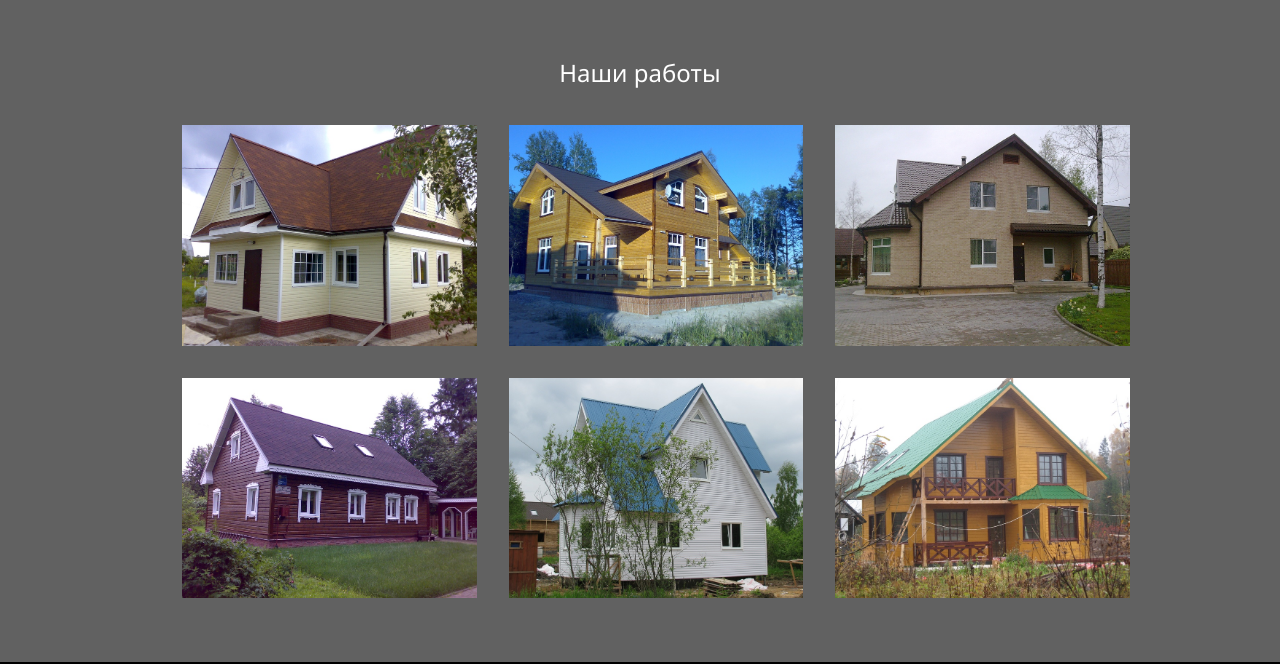
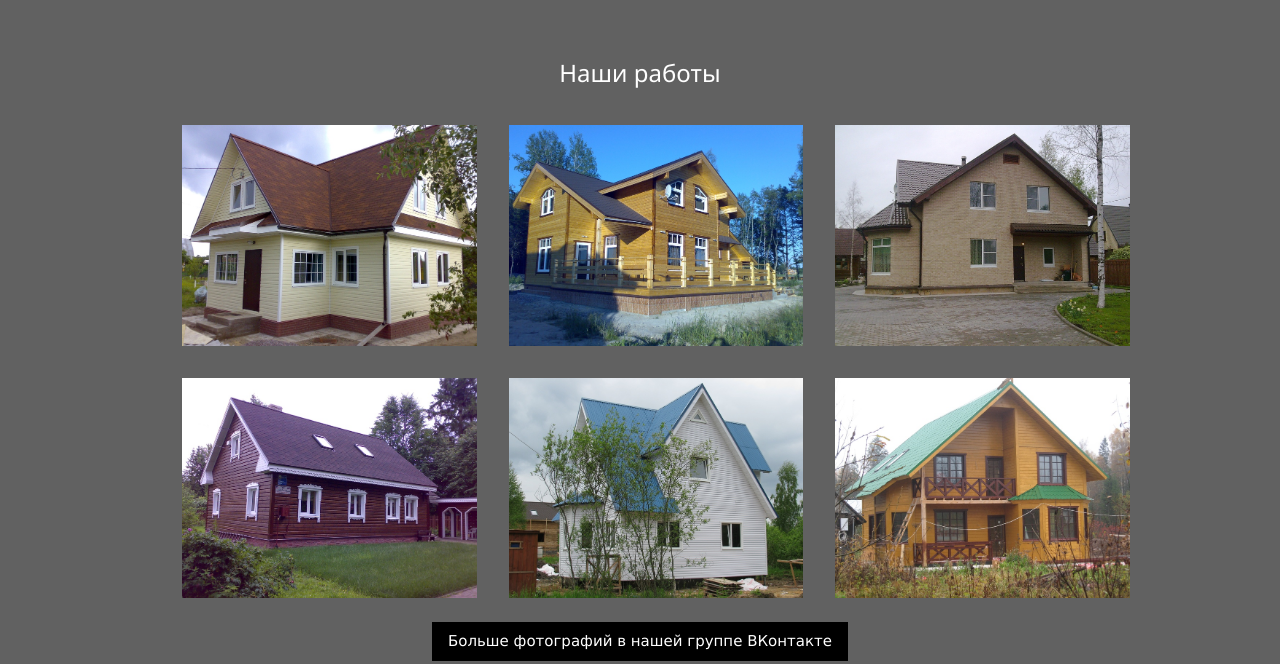
Before and after one commit to maxaski/maxaski.github.io, a plain HTML site: page index.html in a window 1280 px wide. Shown: the part 2088-2752 px from the top of the page. Drawn offline with nearby package versions, Linux system fonts and the light colour scheme.

Commit message:
Add More photos btn

```diff
--- a/index.html
+++ b/index.html
@@ -207,6 +207,9 @@
       <img src="images/e5.jpg" class="w3-margin" style="width:100%" onclick="onClickOpenImg(this)">
       <img src="images/e6.jpg" class="w3-margin" style="width:100%" onclick="onClickOpenImg(this)">
     </div>
+
+    <!--<button class="w3-button w3-black w3-block"></button>-->
+    <a class="w3-button w3-black w3-center" href="https://vk.com/postroimvsespb">Больше фотографий в нашей группе ВКонтакте</a>
   </div>
 </div>
 
```
